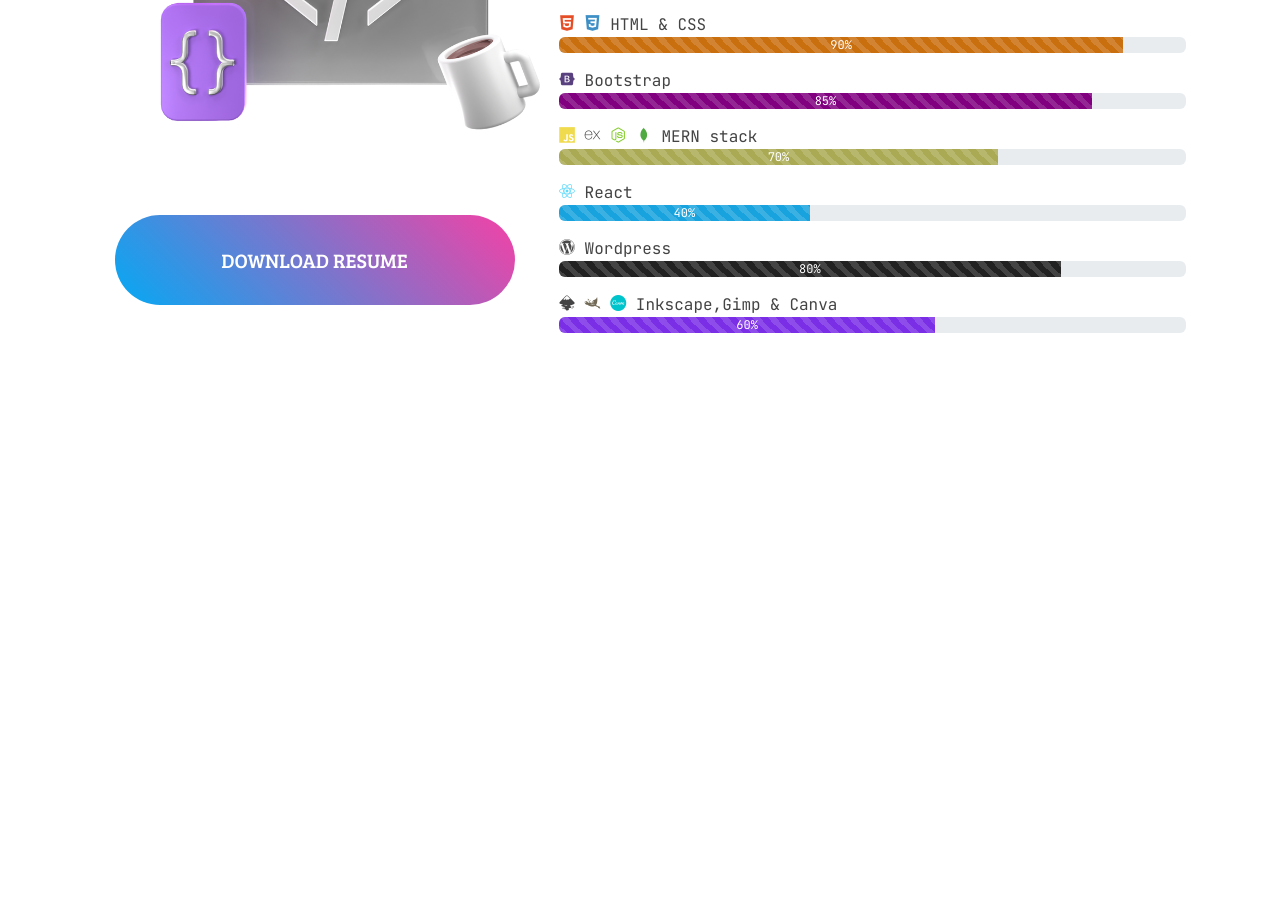
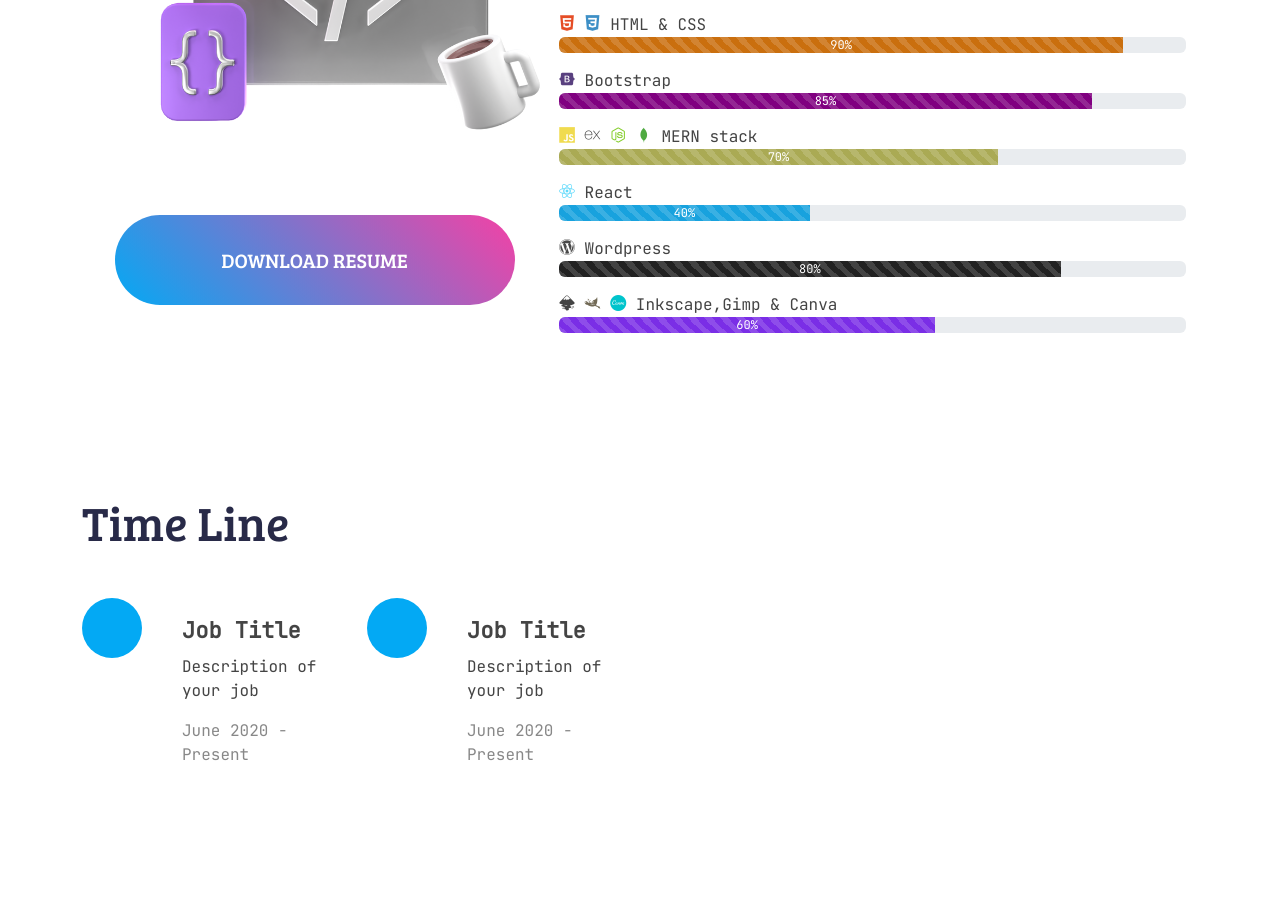
Before and after one commit to KhoshfekrMH/cv-project, a website: page index.html in a window 1280 px wide. Shown: the part 1089-2004 px from the top of the page. Before the commit the page ends 1534 px from the top, so only its background shows below. Drawn offline with nearby package versions, Linux system fonts and the light colour scheme; files that its build step writes are made by us from their sources; files whose address does not match are found by name.

Commit message:
timeline of cv website completed!

```diff
--- a/assets/css/main.css
+++ b/assets/css/main.css
@@ -164,6 +164,46 @@
   }
 }
 
+.timeline {
+  position: relative;
+  padding: 40px 0;
+}
+.timeline-item {
+  position: relative;
+  padding: 20px;
+  margin-bottom: 40px;
+  display: flex;
+}
+.timeline-icon {
+  position: absolute;
+  top: 0;
+  left: 0;
+  width: 60px;
+  height: 60px;
+  border-radius: 50%;
+  background-color: #03a9f4;
+  display: flex;
+  align-items: center;
+  justify-content: center;
+}
+.timeline-icon i {
+  color: white;
+}
+.timeline-content {
+  margin-left: 80px;
+}
+.timeline-title {
+  font-size: 22px;
+  font-weight: bold;
+}
+.timeline-description {
+  margin-top: 10px;
+}
+.timeline-date {
+  color: #888;
+  font-size: 16px;
+}
+
 @media (max-width: 768px) {
   div #Home {
     text-align: center;
--- a/index.html
+++ b/index.html
@@ -61,7 +61,7 @@
                 <a class="nav-link active" href="#AboutMe">About me</a>
               </li>
               <li class="nav-item">
-                <a class="nav-link active" href="#Education">Education</a>
+                <a class="nav-link active" href="#TimeLine">TimeLine</a>
               </li>
             </ul>
           </div>
@@ -287,6 +287,37 @@
       <!--#endregion: About me -->
 
       <!-- #region: Time Line -->
+      <section id="TimeLine" class="container py-5">
+        <!--TODO complete time line texts-->
+        <h1 class="fontImportantText">Time Line</h1>
+        <div class="row timeline">
+          <div class="col-lg-3">
+            <div class="timeline-item">
+              <div class="timeline-icon">
+                <i class="fas fa-briefcase"></i>
+              </div>
+              <div class="timeline-content">
+                <h3 class="timeline-title">Job Title</h3>
+                <p class="timeline-description">Description of your job</p>
+                <span class="timeline-date">June 2020 - Present</span>
+              </div>
+            </div>
+          </div>
+          <div class="col-lg-3">
+            <div class="timeline-item">
+              <div class="timeline-icon">
+                <i class="fas fa-briefcase"></i>
+              </div>
+              <div class="timeline-content">
+                <h3 class="timeline-title">Job Title</h3>
+                <p class="timeline-description">Description of your job</p>
+                <span class="timeline-date">June 2020 - Present</span>
+              </div>
+            </div>
+          </div>
+        </div>
+      </section>
+      <!-- #endregion: Time Line-->
     </div>
     <!-- #endregion: Body -->
 
```
